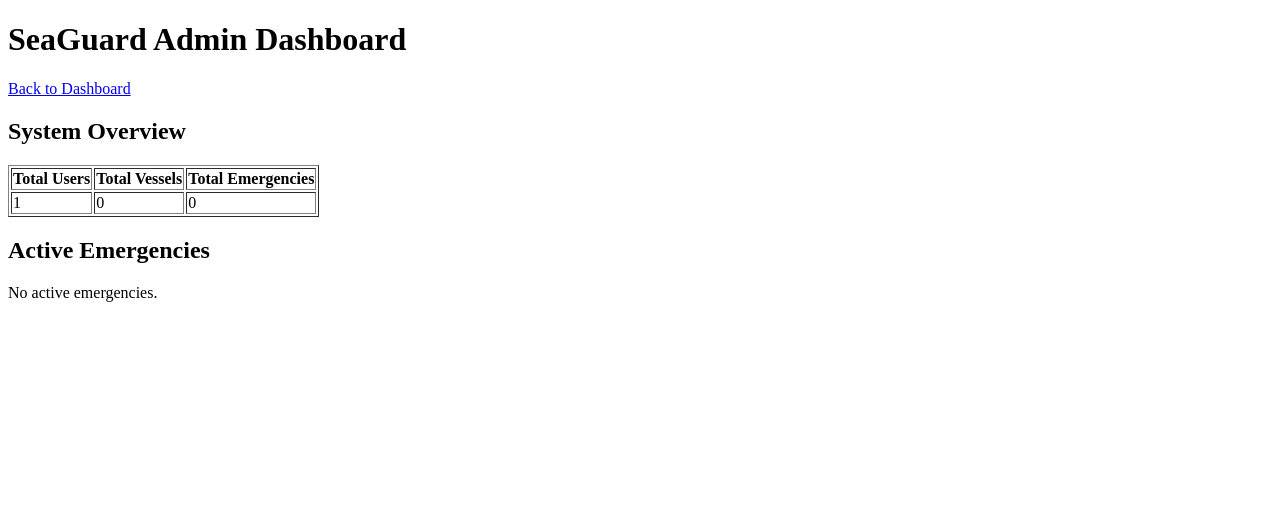
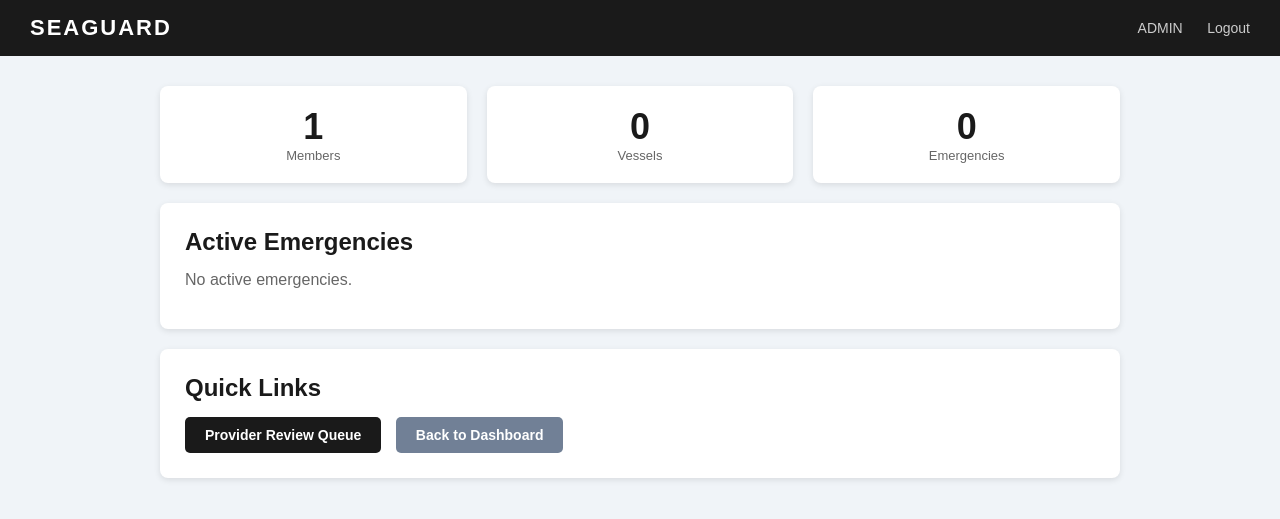
Before and after one commit to Shangripromise/seaguard, a Django app: page /accounts/admin-dashboard/ in a window 1280 px wide. Shown: the top 519 px of the page. Run offline with Django 5.2, Linux system fonts and the light colour scheme; the visitor is signed in with stand-in values (Sample User, id 1); data comes from the database, SQL or seed files in the repository; data that the repository does not hold is empty.

Commit message:
feat: restore CSS styling to match CW1A wireframes

```diff
--- a/accounts/templates/accounts/admin_dashboard.html
+++ b/accounts/templates/accounts/admin_dashboard.html
@@ -1,32 +1,53 @@
+{% load static %}
 <!DOCTYPE html>
 <html>
-<head><title>SeaGuard - Admin Dashboard</title></head>
+<head>
+    <title>SeaGuard - Admin Dashboard</title>
+    <link rel="stylesheet" href="{% static 'css/style.css' %}">
+</head>
 <body>
-    <h1>SeaGuard Admin Dashboard</h1>
-    <a href="{% url 'dashboard' %}">Back to Dashboard</a>
+    <nav>
+        <h1>SEAGUARD</h1>
+        <div>
+            <span style="color:#ccc; font-size:14px;">ADMIN</span>
+            <a href="{% url 'logout' %}">Logout</a>
+        </div>
+    </nav>
+    <div class="container">
 
-    <h2>System Overview</h2>
-    <table border="1">
-        <tr>
-            <th>Total Users</th>
-            <th>Total Vessels</th>
-            <th>Total Emergencies</th>
-        </tr>
-        <tr>
-            <td>{{ total_users }}</td>
-            <td>{{ total_vessels }}</td>
-            <td>{{ total_emergencies }}</td>
-        </tr>
-    </table>
+        {% if messages %}
+        <div class="messages">
+            {% for message in messages %}
+                <div class="message">{{ message }}</div>
+            {% endfor %}
+        </div>
+        {% endif %}
 
+        <div class="stats-row">
+            <div class="stat-tile">
+                <h2>{{ total_users }}</h2>
+                <p>Members</p>
+            </div>
+            <div class="stat-tile">
+                <h2>{{ total_vessels }}</h2>
+                <p>Vessels</p>
+            </div>
+            <div class="stat-tile">
+                <h2>{{ total_emergencies }}</h2>
+                <p>Emergencies</p>
+            </div>
+        </div>
+
+        <div class="card">
             <h2>Active Emergencies</h2>
             {% if active_emergencies %}
-        <table border="1">
+                <table>
                     <tr>
                         <th>Vessel</th>
                         <th>Type</th>
                         <th>Submitted By</th>
                         <th>Date</th>
+                        <th>Status</th>
                     </tr>
                     {% for emergency in active_emergencies %}
                     <tr>
@@ -34,11 +55,21 @@
                         <td>{{ emergency.get_emergency_type_display }}</td>
                         <td>{{ emergency.submitted_by.username }}</td>
                         <td>{{ emergency.created_at|date:"d M Y H:i" }}</td>
+                        <td><span class="badge badge-pending">Active</span></td>
                     </tr>
                     {% endfor %}
                 </table>
             {% else %}
                 <p>No active emergencies.</p>
             {% endif %}
+        </div>
+
+        <div class="card">
+            <h2>Quick Links</h2>
+            <a href="{% url 'providers:admin_review' %}" class="btn btn-primary">Provider Review Queue</a>
+            <a href="{% url 'dashboard' %}" class="btn btn-secondary">Back to Dashboard</a>
+        </div>
+
+    </div>
 </body>
 </html>
--- a/emergencies/urls.py
+++ b/emergencies/urls.py
@@ -1,5 +1,7 @@
 from django.urls import path
 from . import views
+app_name = 'emergencies'
+
 
 urlpatterns = [
     path('', views.emergency_list, name='emergency_list'),
--- /dev/null
+++ b/providers/static/css/style.css
@@ -0,0 +1,229 @@
+* {
+    margin: 0;
+    padding: 0;
+    box-sizing: border-box;
+}
+
+body {
+    font-family: Arial, sans-serif;
+    background-color: #f0f4f8;
+    color: #333;
+}
+
+nav {
+    background-color: #1a1a1a;
+    padding: 15px 30px;
+    display: flex;
+    justify-content: space-between;
+    align-items: center;
+}
+
+nav h1 {
+    color: white;
+    font-size: 22px;
+    font-weight: bold;
+    letter-spacing: 2px;
+}
+
+nav a {
+    color: #ccc;
+    text-decoration: none;
+    margin-left: 20px;
+    font-size: 14px;
+}
+
+nav a:hover {
+    color: white;
+}
+
+.container {
+    max-width: 1000px;
+    margin: 30px auto;
+    padding: 0 20px;
+}
+
+.card {
+    background: white;
+    border-radius: 8px;
+    padding: 25px;
+    margin-bottom: 20px;
+    box-shadow: 0 2px 6px rgba(0,0,0,0.1);
+}
+
+.card h2 {
+    color: #1a1a1a;
+    margin-bottom: 15px;
+}
+
+.card h3 {
+    color: #1a1a1a;
+    margin-bottom: 10px;
+}
+
+.card p {
+    color: #666;
+    margin-bottom: 15px;
+}
+
+.stats-row {
+    display: flex;
+    gap: 20px;
+    margin-bottom: 20px;
+}
+
+.stat-tile {
+    background: white;
+    border-radius: 8px;
+    padding: 20px;
+    text-align: center;
+    flex: 1;
+    box-shadow: 0 2px 6px rgba(0,0,0,0.1);
+}
+
+.stat-tile h2 {
+    font-size: 36px;
+    color: #1a1a1a;
+}
+
+.stat-tile p {
+    color: #666;
+    font-size: 13px;
+    margin: 0;
+}
+
+.btn {
+    display: inline-block;
+    padding: 10px 20px;
+    border-radius: 5px;
+    text-decoration: none;
+    font-weight: bold;
+    margin-right: 10px;
+    cursor: pointer;
+    border: none;
+    font-size: 14px;
+}
+
+.btn-primary {
+    background-color: #1a1a1a;
+    color: white;
+}
+
+.btn-danger {
+    background-color: #c0392b;
+    color: white;
+}
+
+.btn-secondary {
+    background-color: #718096;
+    color: white;
+}
+
+.btn-success {
+    background-color: #27ae60;
+    color: white;
+}
+
+.btn-emergency {
+    background-color: #c0392b;
+    color: white;
+    width: 100%;
+    padding: 15px;
+    font-size: 18px;
+    text-align: center;
+    display: block;
+    border-radius: 8px;
+    margin-bottom: 20px;
+    text-transform: uppercase;
+    letter-spacing: 1px;
+}
+
+table {
+    width: 100%;
+    border-collapse: collapse;
+    margin-top: 15px;
+}
+
+th {
+    background-color: #1a1a1a;
+    color: white;
+    padding: 12px;
+    text-align: left;
+    font-size: 13px;
+    text-transform: uppercase;
+}
+
+td {
+    padding: 12px;
+    border-bottom: 1px solid #e2e8f0;
+    font-size: 14px;
+}
+
+tr:hover {
+    background-color: #f7fafc;
+}
+
+form p {
+    margin-bottom: 15px;
+}
+
+form input, form select, form textarea {
+    width: 100%;
+    padding: 10px;
+    border: 1px solid #cbd5e0;
+    border-radius: 5px;
+    font-size: 14px;
+    margin-top: 4px;
+}
+
+label {
+    font-size: 12px;
+    text-transform: uppercase;
+    color: #666;
+    letter-spacing: 1px;
+}
+
+.messages {
+    margin-bottom: 20px;
+}
+
+.message {
+    padding: 12px;
+    border-radius: 5px;
+    margin-bottom: 10px;
+    background-color: #d4edda;
+    color: #155724;
+    border: 1px solid #c3e6cb;
+}
+
+.badge {
+    display: inline-block;
+    padding: 4px 10px;
+    border-radius: 20px;
+    font-size: 12px;
+    font-weight: bold;
+}
+
+.badge-pending {
+    background-color: #fef3cd;
+    color: #856404;
+}
+
+.badge-approved {
+    background-color: #d4edda;
+    color: #155724;
+}
+
+.badge-rejected {
+    background-color: #f8d7da;
+    color: #721c24;
+}
+
+.badge-onroute {
+    background-color: #d4edda;
+    color: #155724;
+}
+
+.badge-unassigned {
+    background-color: #f8d7da;
+    color: #721c24;
+}
--- a/seaguard/settings.py
+++ b/seaguard/settings.py
@@ -124,3 +124,4 @@ USE_TZ = True
 # https://docs.djangoproject.com/en/6.0/howto/static-files/
 
 STATIC_URL = 'static/'
+STATICFILES_DIRS = [BASE_DIR / 'static']
--- a/seaguard/urls.py
+++ b/seaguard/urls.py
@@ -4,7 +4,7 @@ from django.urls import path, include
 urlpatterns = [
     path('admin/', admin.site.urls),
     path('accounts/', include('accounts.urls')),
-    path('vessels/', include('vessels.urls')),
-    path('emergencies/', include('emergencies.urls')),
+    path('vessels/', include('vessels.urls', namespace='vessels')),
+    path('emergencies/', include('emergencies.urls', namespace='emergencies')),
     path('providers/', include('providers.urls', namespace='providers')),
 ]
--- a/vessels/urls.py
+++ b/vessels/urls.py
@@ -1,5 +1,6 @@
 from django.urls import path
 from . import views
+app_name = 'vessels'
 
 urlpatterns = [
     path('', views.vessel_list, name='vessel_list'),
```
Also changed, not shown: accounts/templates/accounts/dashboard.html (+74 -9 lines), accounts/templates/accounts/login.html (+18 -5 lines), accounts/templates/accounts/register.html (+19 -5 lines). Lines whose indentation alone changed are shown as unchanged.
